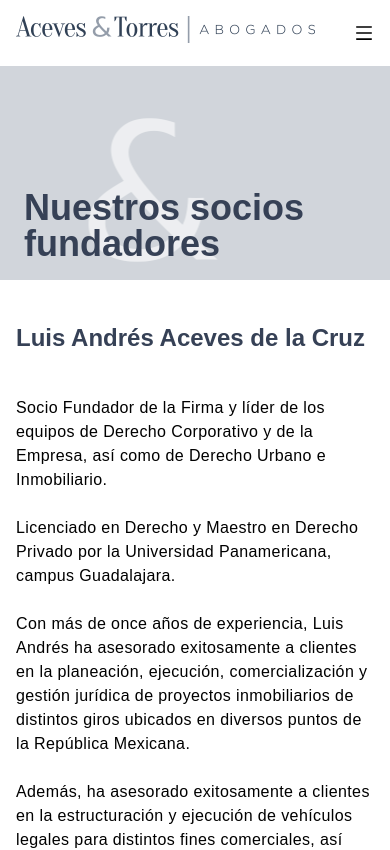
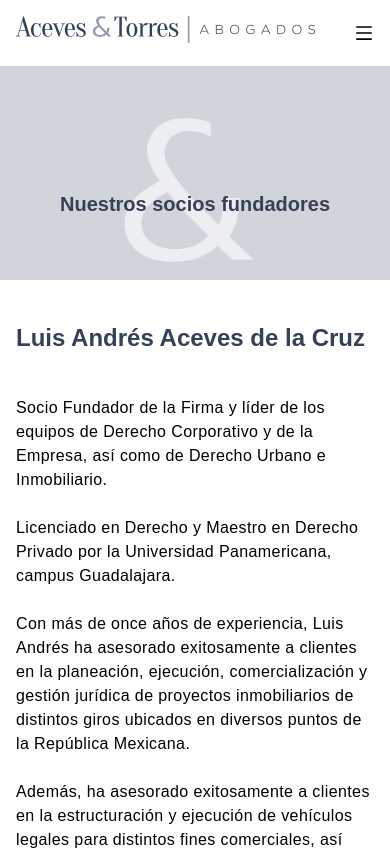
Before and after one commit to alexissahagun1/Aceves-Torres, a Next.js app: page /Nosotros in a window 390 px wide. Shown: the top 850 px of the page. Built offline with nearby package versions, Linux system fonts and the light colour scheme.

Commit message:
fixed title responsive errors

```diff
--- a/components/Hero.jsx
+++ b/components/Hero.jsx
@@ -11,12 +11,12 @@ const Hero = ({ heading, heading2, size, isBold, fontSize, bgPhoto1, bgPhoto2, b
           <img src={bgPhoto4} className="absolute -top-20 right-10 -z-0" alt="" />
           <img src={bgPhoto5} className="absolute md:-top-20  scale-50 md:scale-100 -top-36  -z-0 " alt="" />
           <h2
-            className={`md:text-4xl text-3xl md:pb-10  z-10 ${isBold ? 'font-bold' : 'font-medium'} ${fontSize}`}
+            className={`md:text-4xl text-3xl md:pb-10   z-10 ${isBold ? 'font-bold' : 'font-medium'} ${fontSize}`}
           >
             {heading}
           </h2>
           <h2
-            className={`md:text-4xl text-xl md:pb-10 md:w-[930px] z-10 ${isBold ? 'font-bold' : 'font-medium'} ${fontSize}`}
+            className={`md:text-4xl text-xl md:pb-10 lg:w-[730px] md:w-[630px] z-10 ${isBold ? 'font-bold' : 'font-medium'} ${fontSize}`}
           >
             {heading2}
           </h2>
--- a/pages/Nosotros.jsx
+++ b/pages/Nosotros.jsx
@@ -9,7 +9,7 @@ const Nosotros = () => {
     <div>
       <Title />
       <Hero
-        heading="Nuestros socios fundadores"
+        heading2="Nuestros socios fundadores"
         size="md:h-[600px] h-[200px]"
         isBold={true}
         fontSize="md:text-[56px] text-[36px]"
--- a/pages/Servicios.jsx
+++ b/pages/Servicios.jsx
@@ -34,10 +34,10 @@ const Servicios = () => {
                         fontSize="md:text-[56px] text-[36px]"
                         bgPhoto4="LogoATBannerChico.png"
                     />
-                </div>
+            </div>
 
 
-                <div className='flex justify-center 2xl:-mt-[260px] '>
+                <div className='flex justify-center lg:-mt-[260px] '>
                     <Image
                     src="/FotoServicios1.png"
                     alt="My Image"
```
